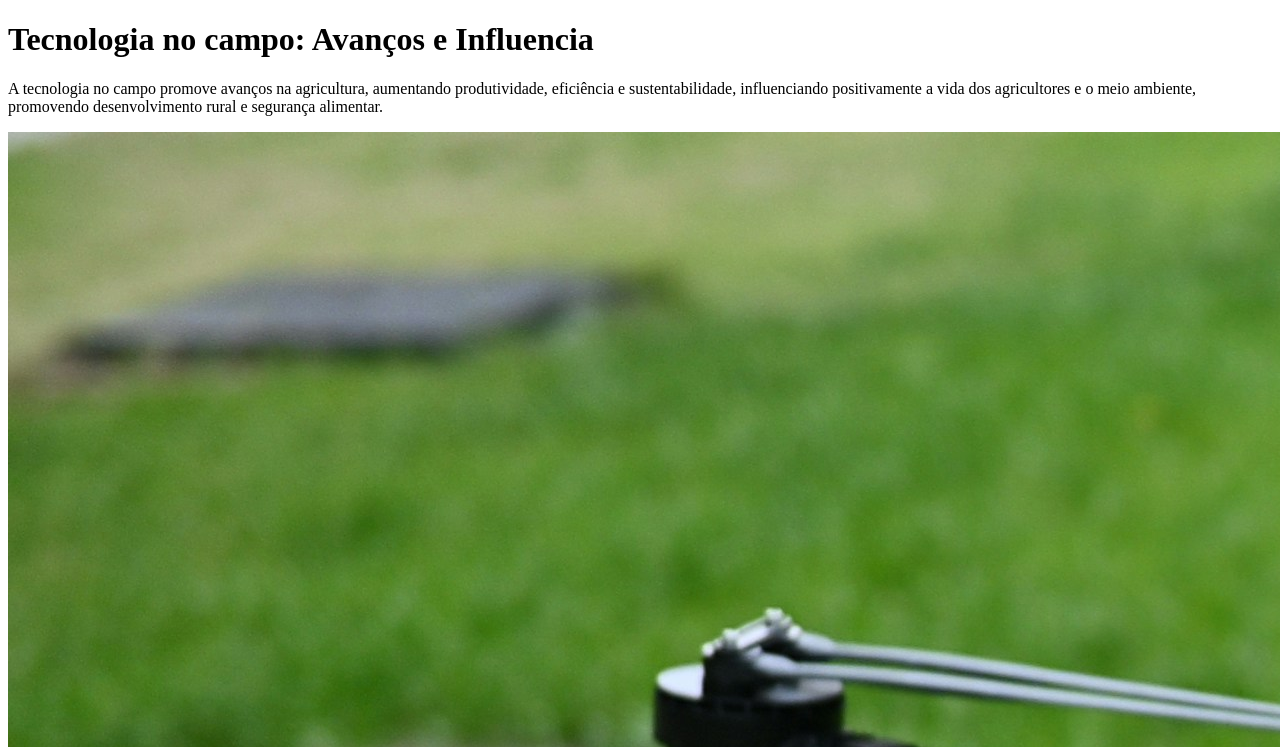
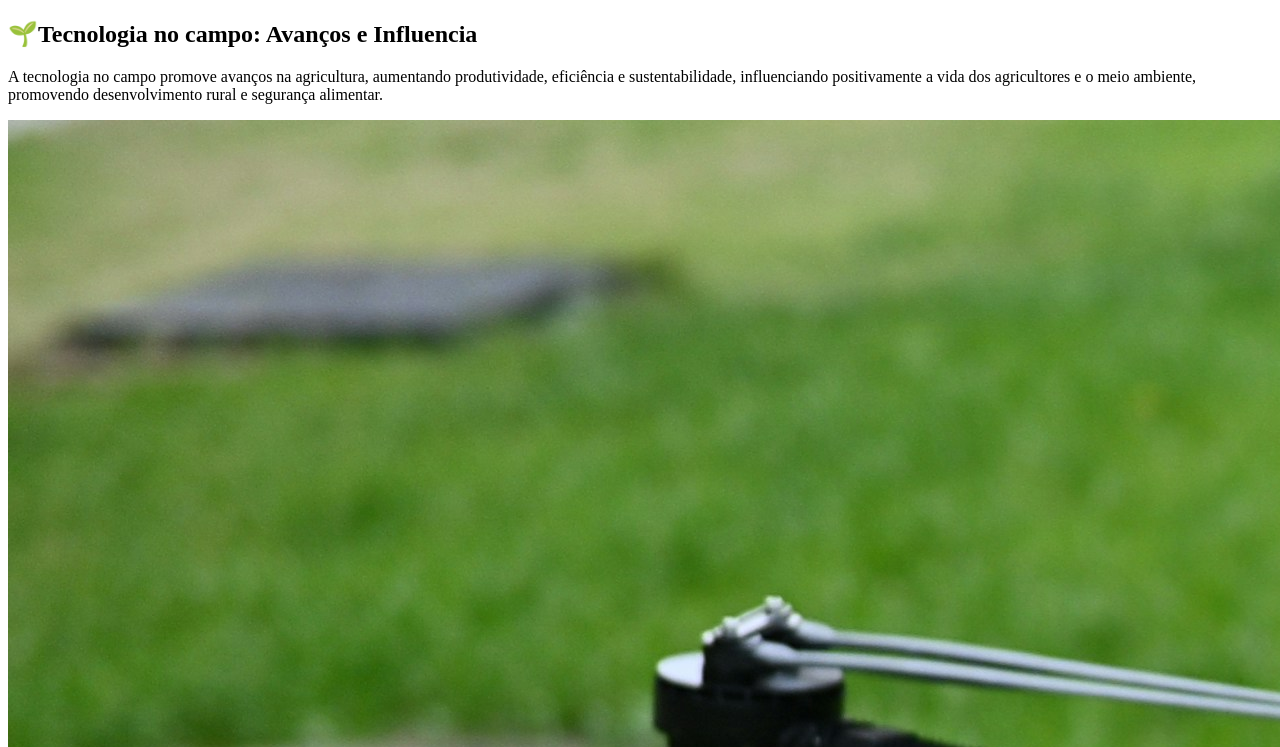
Before and after one commit to riquelme2025/Agrinho-2025, a plain HTML site: page index.html in a window 1280 px wide. Shown: the top 747 px of the page. Drawn offline with Linux system fonts and the light colour scheme.

Commit message:
Add files via upload

```diff
--- a/index.html
+++ b/index.html
@@ -8,11 +8,16 @@
 </head>
 
 <body>
-    <h1>Tecnologia no campo: Avanços e Influencia</h1>
+    <header>
+        <section id="introducao">
+
+        <h1>🌱Tecnologia no campo: Avanços e Influencia</h1>
+    </header>
     <p>A tecnologia no campo promove avanços na agricultura, aumentando produtividade, eficiência e sustentabilidade,
         influenciando positivamente a vida dos agricultores e o meio ambiente, promovendo desenvolvimento rural e
         segurança alimentar.</p>
     <img src="img/drone-eft-xLMKITJV0-0-unsplash.jpg" alt="" srcset="">
+    </section>
 </body>
 
 </html>
```
